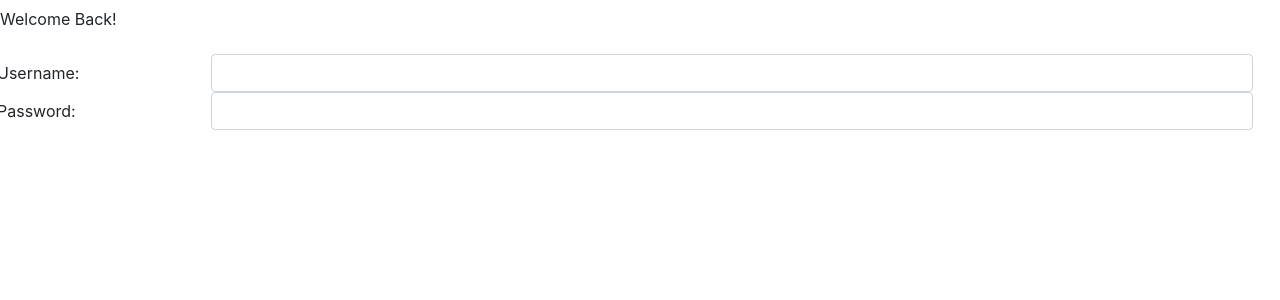
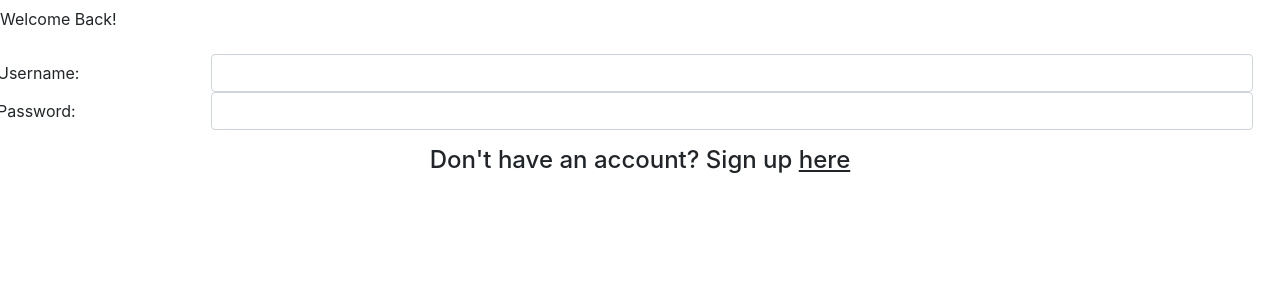
Before and after one commit to asatti/Ewasteproject, a Django app: page /login/ in a window 1280 px wide. Shown: the part 124-424 px from the top of the page. Run offline with Django 3.2, Linux system fonts and the light colour scheme; some libraries are stand-ins or nearby versions; some web fonts are replaced.

Commit message:
Update login.html

```diff
--- a/ewaste/ewasteapp/templates/login.html
+++ b/ewaste/ewasteapp/templates/login.html
@@ -14,7 +14,9 @@
     <label for="inputPassword" class="col-sm-2 col-form-label">Password:</label>
     <div class="col-sm-10">
       <input type="password" class="form-control" id="inputPassword">
+
     </div>
   </div>
+  <h4 style = "text-align:center;">Don't have an account? Sign up <u> here </u> </h4>
 {% endblock %}
 </Body>
```
